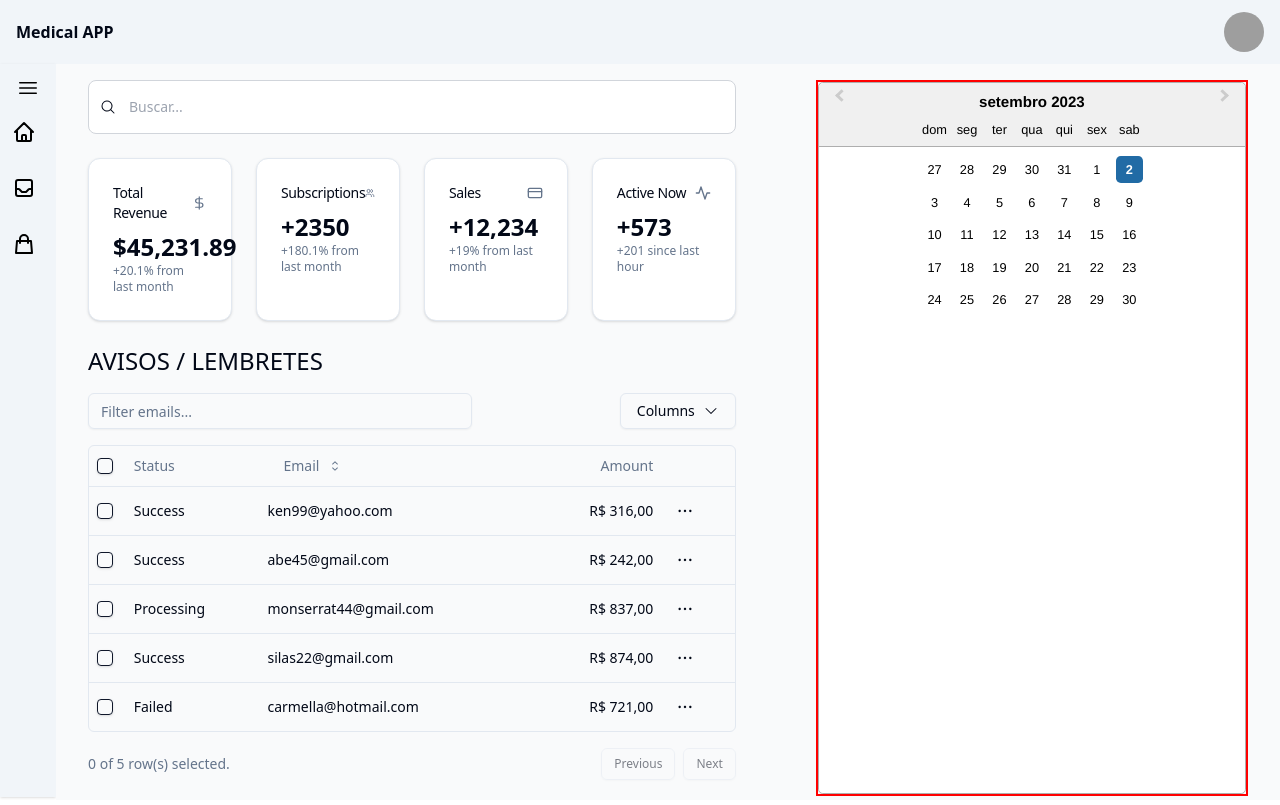
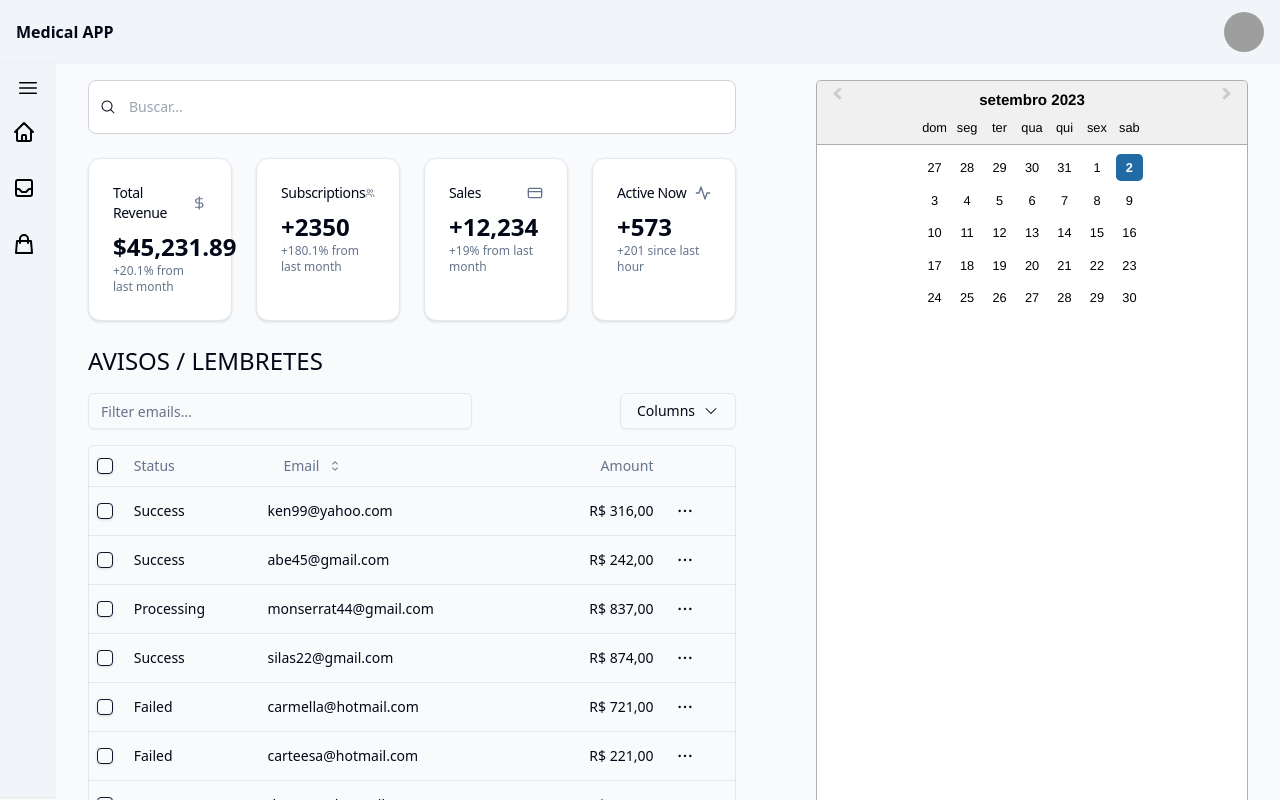
Before and after one commit to visantiago99/medical-app, a Next.js app: page /dashboard in a window 1280 px wide. Built offline with nearby package versions, Linux system fonts and the light colour scheme; grey boxes are pictures that could not be loaded.

Commit message:
Fix patient table data context

```diff
--- /dev/null
+++ b/src/components/Dashboard/DashPatientsTable.tsx
@@ -0,0 +1,112 @@
+import React from 'react';
+import { DataProps, SortableTable } from '../SortableTable';
+import { ColumnDef } from '@tanstack/react-table';
+import { Avatar, AvatarFallback, AvatarImage } from '../ui/avatar';
+
+const data: PatientProps[] = [
+  {
+    id: 'm5gr84i9',
+    schedule: '02/09/2023, 07:30:00',
+    status: 'success',
+    patient: 'ken99@yahoo.com',
+  },
+  {
+    id: '3u1reuv4',
+    schedule: '02/09/2023, 08:30:00',
+    status: 'success',
+    patient: 'Abe45@gmail.com',
+  },
+  {
+    id: 'derv1ws0',
+    schedule: '02/09/2023, 09:00:00',
+    status: 'processing',
+    patient: 'Monserrat44@gmail.com',
+  },
+  {
+    id: '5kma53ae',
+    schedule: '02/09/2023, 09:30:00',
+    status: 'success',
+    patient: 'Silas22@gmail.com',
+  },
+  {
+    id: 'bhqecj4p',
+    schedule: '02/09/2023, 09:30:00',
+    status: 'failed',
+    patient: 'carmella@hotmail.com',
+  },
+  {
+    id: 'bhqecj4p12',
+    schedule: '02/09/2023, 10:00:00',
+    status: 'failed',
+    patient: 'carteesa@hotmail.com',
+  },
+  {
+    id: 'bhqesafacj4p12',
+    schedule: '02/09/2023, 10:30:00',
+    status: 'success',
+    patient: 'devns12@hotmail.com',
+  },
+  {
+    id: 'bhqesafacj4p12',
+    schedule: '02/09/2023, 11:00:00',
+    status: 'success',
+    patient: 'waasns12@hotmail.com',
+  },
+];
+
+export type PatientProps = {
+  id: string;
+  schedule: string;
+  status: 'pending' | 'processing' | 'success' | 'failed';
+  patient: string;
+};
+
+export const columns: ColumnDef<PatientProps>[] = [
+  {
+    id: 'select',
+    header: () => '',
+    cell: () => (
+      <Avatar>
+        <AvatarImage src="https://xsgames.co/randomusers/avatar.php?g=male" />
+        <AvatarFallback>MA</AvatarFallback>
+      </Avatar>
+    ),
+    enableSorting: false,
+    enableHiding: false,
+  },
+  {
+    accessorKey: 'patient',
+    header: 'Paciente',
+    cell: ({ row }) => (
+      <div className="lowercase">{row.getValue('patient')}</div>
+    ),
+  },
+  {
+    accessorKey: 'status',
+    header: 'Status',
+    cell: ({ row }) => (
+      <div className="capitalize">{row.getValue('status')}</div>
+    ),
+  },
+  {
+    accessorKey: 'schedule',
+    header: () => <div className="text-right">Horário</div>,
+    cell: ({ row }) => (
+      <div className="capitalize text-right">{row.getValue('schedule')}</div>
+    ),
+  },
+];
+
+const DashPatientsTable = () => {
+  return (
+    <div className="mt-2">
+      <SortableTable
+        data={data}
+        columns={columns as ColumnDef<DataProps>[]}
+        hasPagination
+      />
+    </div>
+  );
+};
+
+export default DashPatientsTable;
--- a/src/components/Dashboard/DashTable.tsx
+++ b/src/components/Dashboard/DashTable.tsx
@@ -43,6 +43,18 @@ const data: Payment[] = [
     amount: 721,
     status: 'failed',
     email: 'carmella@hotmail.com',
+  },
+  {
+    id: 'bhqecj4p12',
+    amount: 221,
+    status: 'failed',
+    email: 'carteesa@hotmail.com',
+  },
+  {
+    id: 'bhqesafacj4p12',
+    amount: 521,
+    status: 'success',
+    email: 'devns12@hotmail.com',
   },
 ];
 
@@ -142,7 +154,12 @@ export const columns: ColumnDef<Payment>[] = [
 
 const DashTable = () => {
   return (
-    <SortableTable data={data} columns={columns as ColumnDef<DataProps>[]} />
+    <SortableTable
+      data={data}
+      columns={columns as ColumnDef<DataProps>[]}
+      hasFilter
+      hasPagination
+    />
   );
 };
 
--- a/src/components/SortableTable.tsx
+++ b/src/components/SortableTable.tsx
@@ -33,15 +33,19 @@ import {
 import { ChevronDownIcon } from '@heroicons/react/24/solid';
 
 export interface DataProps {
-  [key: string]: string | number;
+  [key: string]: string | number | Date;
 }
 
 export function SortableTable({
   data,
   columns,
+  hasFilter = false,
+  hasPagination = false,
 }: {
   data: DataProps[];
   columns: ColumnDef<DataProps>[];
+  hasFilter?: boolean;
+  hasPagination?: boolean;
 }) {
   const [sorting, setSorting] = React.useState<SortingState>([]);
   const [columnFilters, setColumnFilters] = React.useState<ColumnFiltersState>(
@@ -72,6 +76,7 @@ export function SortableTable({
 
   return (
     <div className="w-full">
+      {hasFilter && (
         <div className="flex items-center py-4">
           <Input
             placeholder="Filter emails..."
@@ -108,6 +113,7 @@ export function SortableTable({
             </DropdownMenuContent>
           </DropdownMenu>
         </div>
+      )}
       <div className="rounded-md border">
         <Table>
           <TableHeader>
@@ -158,6 +164,7 @@ export function SortableTable({
           </TableBody>
         </Table>
       </div>
+      {hasPagination && (
         <div className="flex items-center justify-end space-x-2 py-4">
           <div className="flex-1 text-sm text-muted-foreground">
             {table.getFilteredSelectedRowModel().rows.length} of{' '}
@@ -182,6 +189,7 @@ export function SortableTable({
             </Button>
           </div>
         </div>
+      )}
     </div>
   );
 }
--- a/src/pages/dashboard/index.tsx
+++ b/src/pages/dashboard/index.tsx
@@ -1,5 +1,6 @@
 import DashCalendar from '@/components/Dashboard/DashCalendar';
 import DashCards from '@/components/Dashboard/DashCards';
+import DashPatientsTable from '@/components/Dashboard/DashPatientsTable';
 import DashTable from '@/components/Dashboard/DashTable';
 import SearchBar from '@/components/SearchBar';
 import MainLayout from '@/layouts/MainLayout';
@@ -23,8 +24,9 @@ const DashboardPage = () => {
               <DashTable />
             </div>
           </div>
-          <div className="w-[40%]" style={{ border: '2px solid red' }}>
+          <div className="w-[40%]">
             <DashCalendar />
+            <DashPatientsTable />
           </div>
         </div>
       </div>
```
Lines whose indentation alone changed are shown as unchanged.
